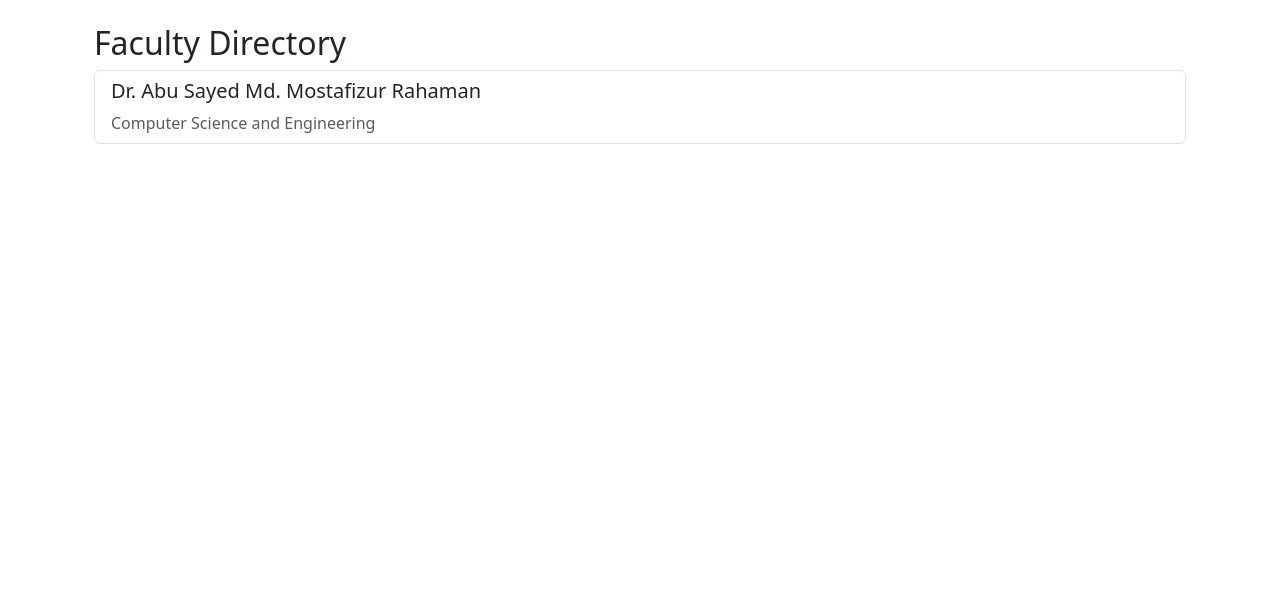
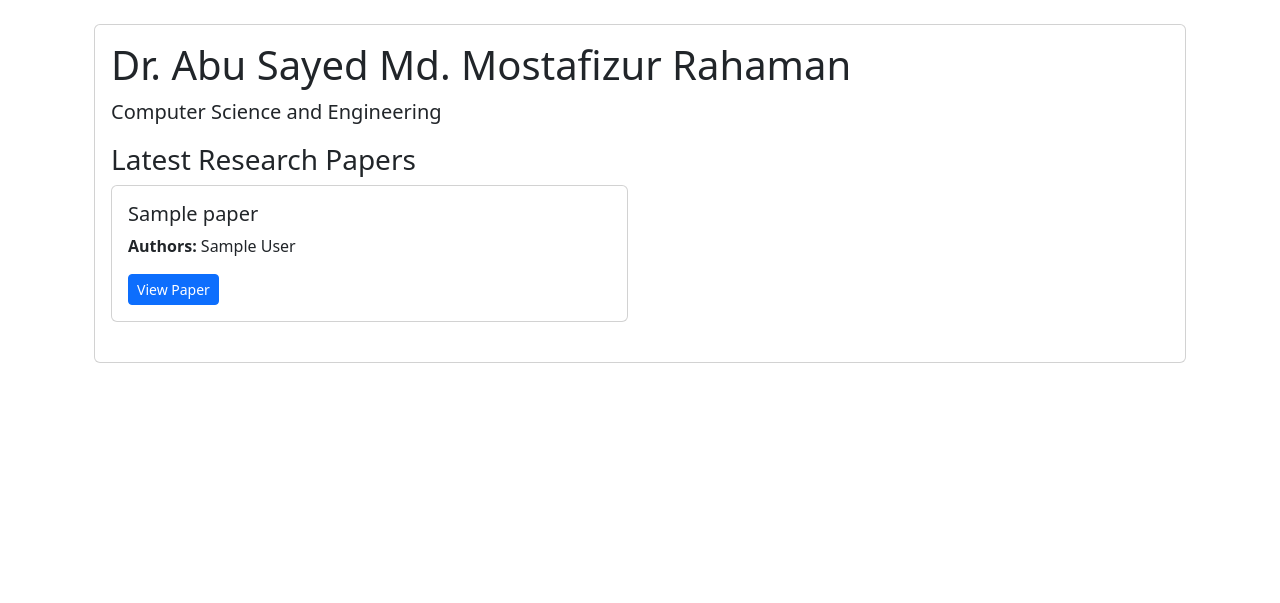
Before and after one commit to Manex195/ju_research_crawling, a Django app: template jurc/templates/jurc/teacher_details.html in a window 1280 px wide. Shown: the part 56-659 px from the top of the page. Run offline with Django 5.2, Linux system fonts and the light colour scheme; data comes from the database, SQL or seed files in the repository; the template is opened without the code that fills it: values that come from a table or form of the project are taken from there, most other values are stand-ins (such as "Sample title", 1, 10 or a date in 2020).

Commit message:
update teacher_list and teacher_details and app_level_urls

```diff
--- a/jurc/models.py
+++ b/jurc/models.py
@@ -1,5 +1,3 @@
-from django.db import models
-
 from django.db import models
 
 class Teacher(models.Model):
--- a/jurc/templates/jurc/teacher_details.html
+++ b/jurc/templates/jurc/teacher_details.html
@@ -2,15 +2,35 @@
 
 {% block content %}
 <div class="container">
-  <h2>Faculty Directory</h2>
-  <div class="list-group">
-    {% for teacher in teachers %}
-    <a href="{% url 'teacher_detail' teacher.pk %}"
-      class="list-group-item list-group-item-action">
-      <h5>{{ teacher.name }}</h5>
-      <p class="mb-0 text-muted">{{ teacher.department }}</p>
-    </a>
-    {% endfor %}
+  <div class="card mt-4">
+    <div class="card-body">
+      <h1>{{ teacher.name }}</h1>
+      <p class="lead">{{ teacher.department }}</p>
+
+      <h3>Latest Research Papers</h3>
+      <div class="row">
+        {% for paper in papers %}
+          <div class="col-md-6 mb-4">
+            <div class="card">
+              <div class="card-body">
+                <h5 class="card-title">{{ paper.title }}</h5>
+                <p class="card-text">
+                  <strong>Authors:</strong>
+                  {{ paper.authors|join:", " }}
+                </p>
+                <a href="{{ paper.url }}" class="btn btn-sm btn-primary" target="_blank">View Paper</a>
+              </div>
+            </div>
+          </div>
+          {% empty %}
+          <div class="col-12">
+            <div class="alert alert-warning">
+              No recent papers found for {{ teacher.name }}
+            </div>
+          </div>
+        {% endfor %}
+        </div>
+    </div>
   </div>
 </div>
 {% endblock %}
--- a/jurc/urls.py
+++ b/jurc/urls.py
@@ -4,4 +4,5 @@ from . import views
 urlpatterns = [
     path('author-search/', views.author_search, name='author_search'),
     path('', views.teacher_list, name='teacher_list'),
+    path('teachers/<int:pk>/', views.teacher_detail, name='teacher_detail'),
 ]
```
Also changed, not shown: jurc/templates/jurc/teacher_list.html (added, +16 -0 lines), jurc/views.py (+24 -0 lines).
